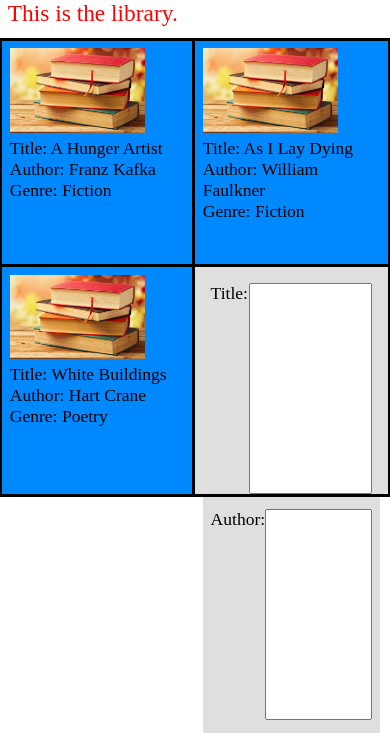
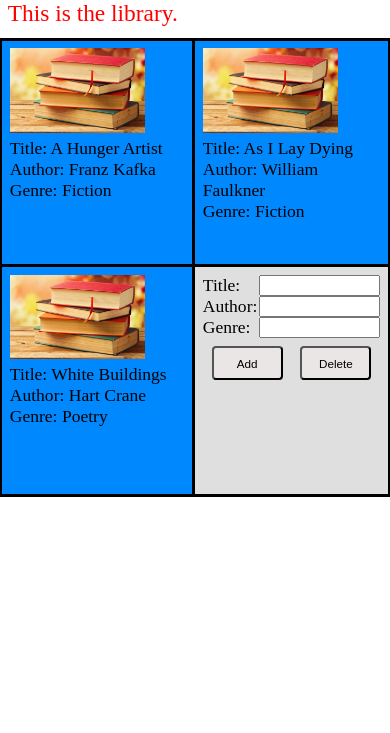
Before and after one commit to rhenriquez85/NodeLibraryApp, a website: page pages/library.html in a window 390 px wide. Shown: the part 69-802 px from the top of the page. Drawn offline with Linux system fonts and the light colour scheme; files that its build step writes are made by us from their sources; files whose address does not match are found by name.

Commit message:
[css] add mobile library css

```diff
--- a/public/styles/styles.css
+++ b/public/styles/styles.css
@@ -84,13 +84,6 @@ header > nav > table tr td {
 }
 
 .library-container > div:last-child {
-    background-color: rgb(223, 223, 223);
-}
-
-.library-container div {
-}
-
-.library-add-delete {
     background-color: rgb(223, 223, 223);
 }
 
@@ -241,10 +234,10 @@ header > nav > table tr td {
         display: grid;
         grid-template-columns: 50% 50%;
         font-size: 4.5vw;
-
+        /* margin-bottom: 0px; */
     }
 
-    .library-container div {
+    .library-container > div {
         height: 25vh;
         padding: 2vw;
     }
@@ -253,4 +246,51 @@ header > nav > table tr td {
         height: 10vh;
         padding-bottom: 0vh;
     }
+
+
+    .library-add-delete label {
+        width: 50%;
+    }
+
+    .library-add-delete input {
+        width: 100%;
+        font-size: 3vw;
+    }
+
+
+
+    /* .library-add-delete div {
+        display: flex;
+    } */
+
+    .library-add-delete div:last-child {
+        display: inline-flex;
+        width: 100%;
+        justify-content: space-around;
+        align-items: center;
+    }
+
+    .library-add-delete div button {
+        /* margin: 5px; */
+        margin-top: 1vh;
+        width: 40%;
+        height: 4vh;
+        font-size: 3vw;
+        font-weight: 500;
+        border-color: black;
+        border-radius: 1vw;
+        background-color: rgb(234, 230, 230);
+    }
+
+    /* .library-add-delete div:last-child {
+        display: inline-flex;
+        width: 100%;
+        justify-content: space-around;
+        align-items: center;
+    }
+
+    .library-add-delete div button {
+        margin: 5px;
+        width: 40%;
+    } */
 }
```
